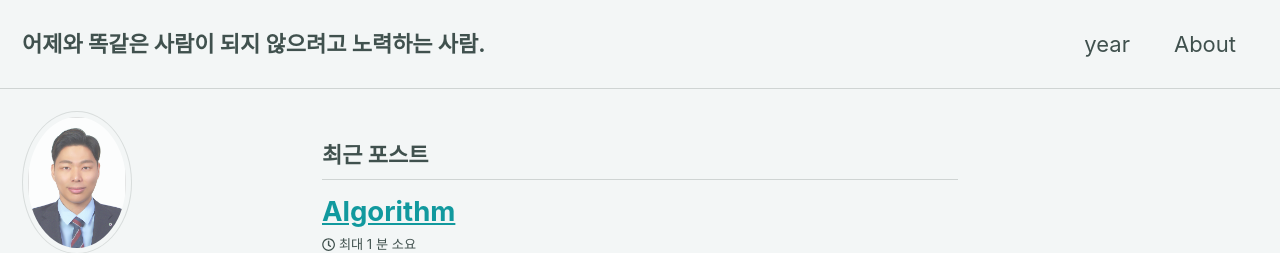
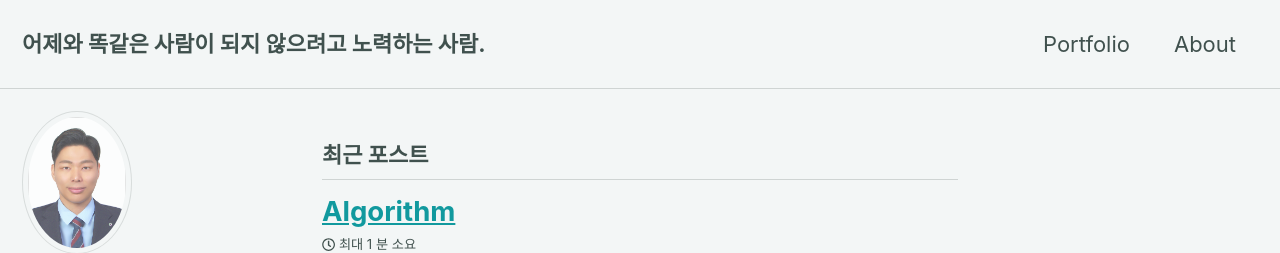
Before and after one commit to JHHWANG01/JHHWANG01.github.io, a Jekyll site: the page built from index.html, in a window 1280 px wide and 900 px high. Shown: the top 253 px of the window. Built offline with Jekyll 4.4.1, drawn with Linux system fonts in a browser that asks for light colours; cached includes are drawn as plain includes; nearby versions of some CDN libraries; the list of posts is cut into pages by our own code.

Commit message:
title 변경

```diff
--- a/_data/navigation.yml
+++ b/_data/navigation.yml
@@ -1,7 +1,7 @@
 # main links
 main:
-  - title: "year"
-    url: /_pages/year-archive/
+  - title: "Portfolio"
+    url: /_pages/portfolio-archive/
   - title: "About"
     url: /about/
   #- title: "category"
```
